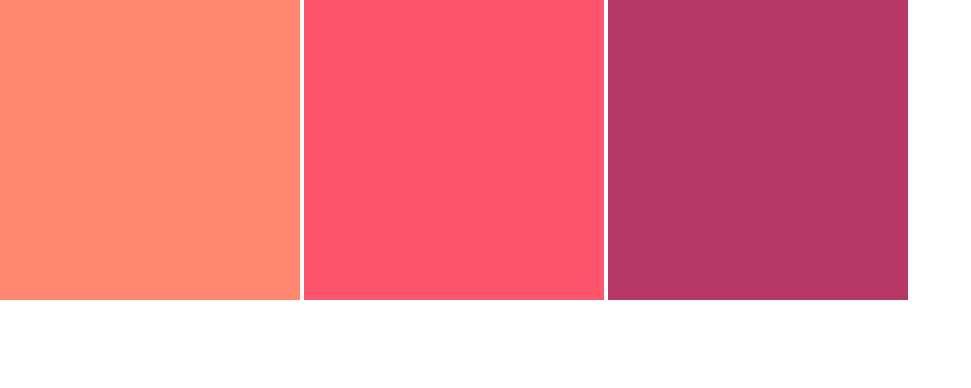
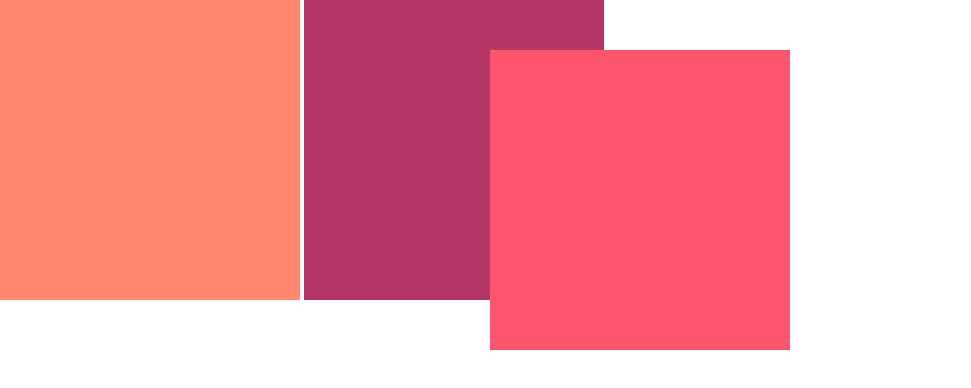
Before and after one commit to AguuusPerez/html-css, a plain HTML site: page CSS/Posicionamiento/index.html in a window 1280 px wide. Shown: the whole page, without its empty margins (0-971 px from the left). Drawn offline with Linux system fonts and the light colour scheme.

Commit message:
new commit

```diff
--- /dev/null
+++ b/CSS/Flex/style.css
@@ -0,0 +1,32 @@
+* {
+    margin: 0;
+    padding: 0;
+    border: 0;
+    list-style: none;
+}
+
+div{
+    width: 300px;
+    height: 300px;
+}
+
+.container{
+    display: flex;
+    justify-content: space-evenly;
+    height: 600px;
+    background-color: hotpink;
+    align-items: center;
+    flex-wrap: nowrap;
+}
+
+.cuadrado1{
+    background-color: red;
+}
+
+.cuadrado2{
+    background-color: blue;
+}
+
+.cuadrado3{
+    background-color: green;
+}
--- a/CSS/Posicionamiento/style.css
+++ b/CSS/Posicionamiento/style.css
@@ -16,6 +16,10 @@ div{
 
 .cuadrado2{
     background-color:#fd556e ;
+    position: absolute;
+    top: 50px;
+    left: 50%;
+    margin-left: -150px;
 }
 
 .cuadrado3{
```
Also changed, not shown: CSS/Flex/index.html (added, +19 -0 lines).
